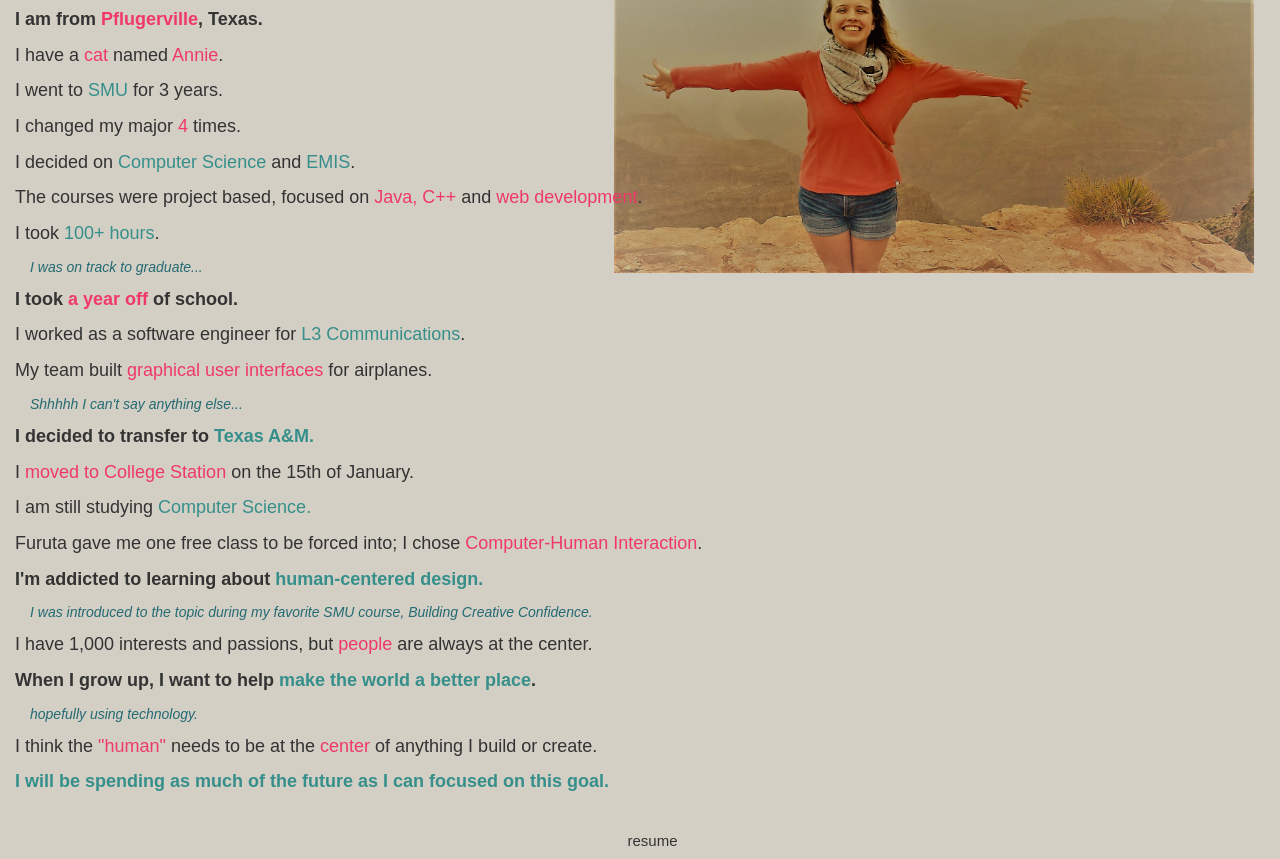
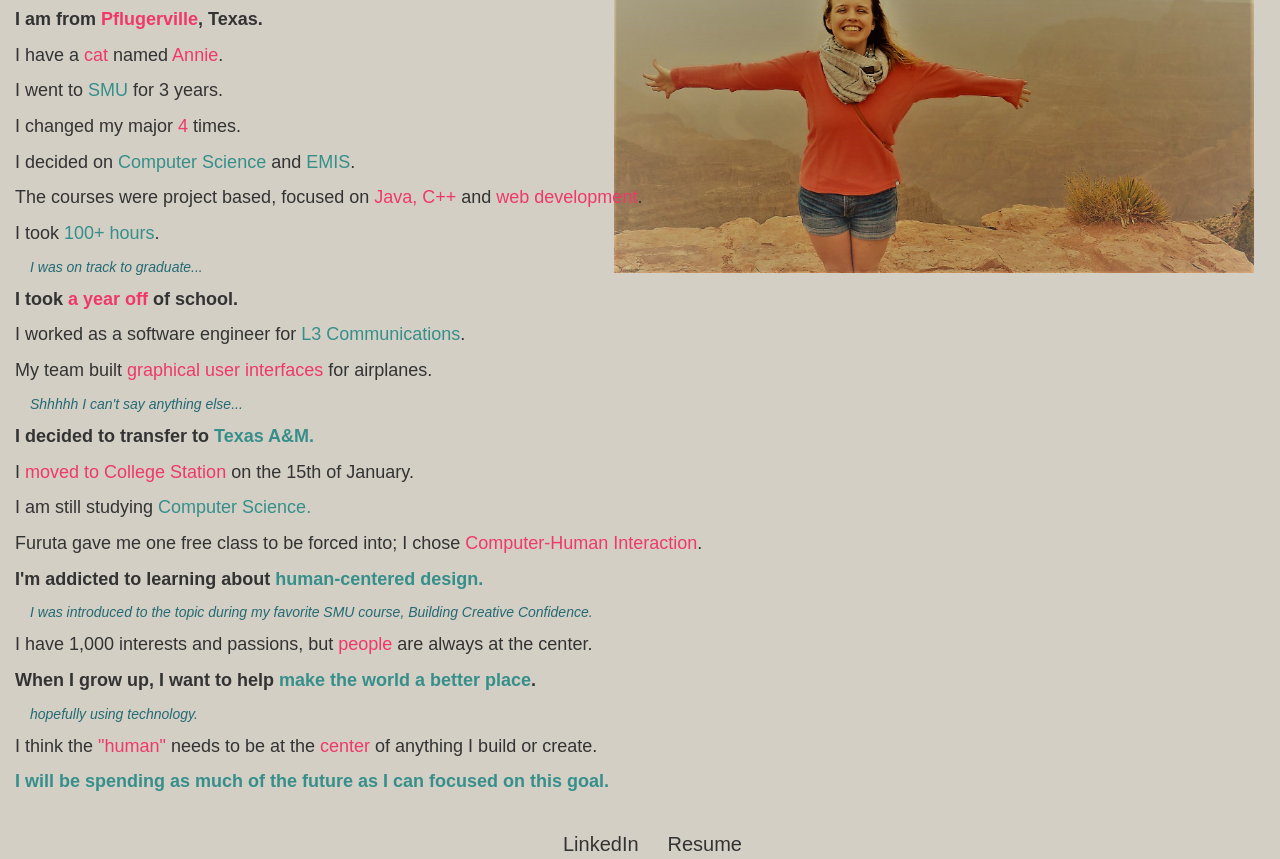
Before and after one commit to Mdzingo/chiBio, a website: page home.html in a window 1280 px wide. Shown: the part 151-1010 px from the top of the page. Drawn offline with nearby package versions, Linux system fonts and the light colour scheme; a web font is replaced by a local one.

Commit message:
linked in

```diff
--- a/css/style.css
+++ b/css/style.css
@@ -18,7 +18,7 @@
 }
 a {
     padding-left: 25px;
-    font-size: 15px;
+    font-size: 20px;
     color:#333;
 }
 a:hover {
--- a/home.html
+++ b/home.html
@@ -40,7 +40,8 @@
 </body>
 <footer class="footer">
     <div class="container">
-    <a href="resume2017.pdf">resume</a>
+    <a href="linkedin.com/in/mmonzingo">LinkedIn</a>
+    <a href="resume2017.pdf">Resume</a>
     </div>
 </footer>
 </html>
```
